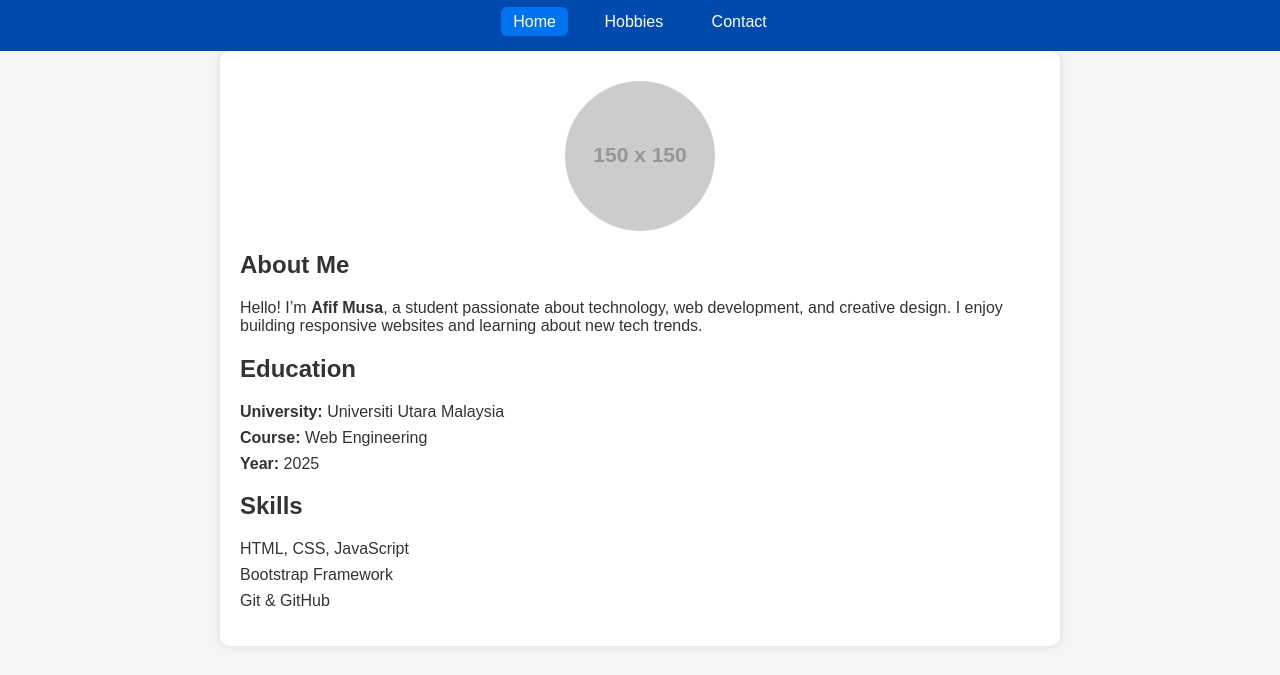
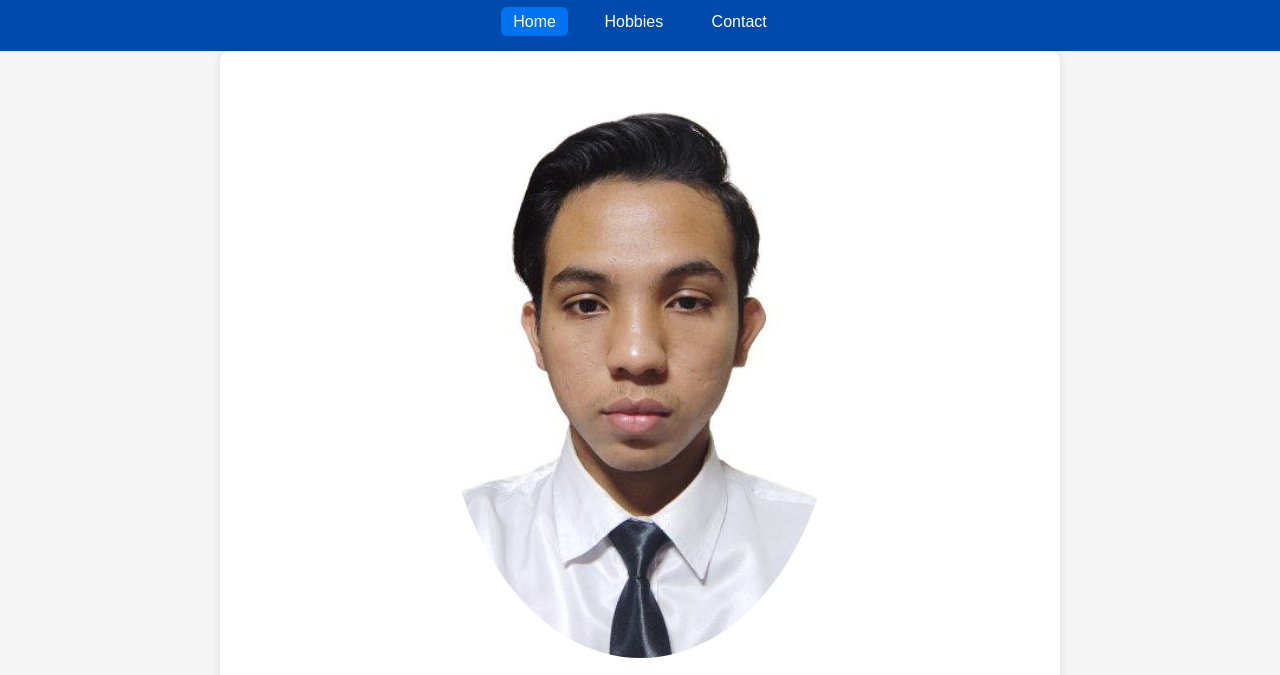
Before and after one commit to AfifiMusa/my-resume-site, a website: page index.html in a window 1280 px wide. Shown: the part 121-796 px from the top of the page. Drawn offline with Linux system fonts and the light colour scheme; placeholder pictures from the web are drawn by us.

Commit message:
update image

```diff
--- a/index.html
+++ b/index.html
@@ -19,7 +19,7 @@
 
 <main>
     <section class="profile">
-        <img src="https://via.placeholder.com/150" alt="Profile photo">
+        <img src="afif.jpg" alt="Profile photo">
         <h2>About Me</h2>
         <p>Hello! I’m <strong>Afif Musa</strong>, a student passionate about technology, web development, and creative design. I enjoy building responsive websites and learning about new tech trends.</p>
     </section>
```
Also changed, not shown: afif.jpg (added).
